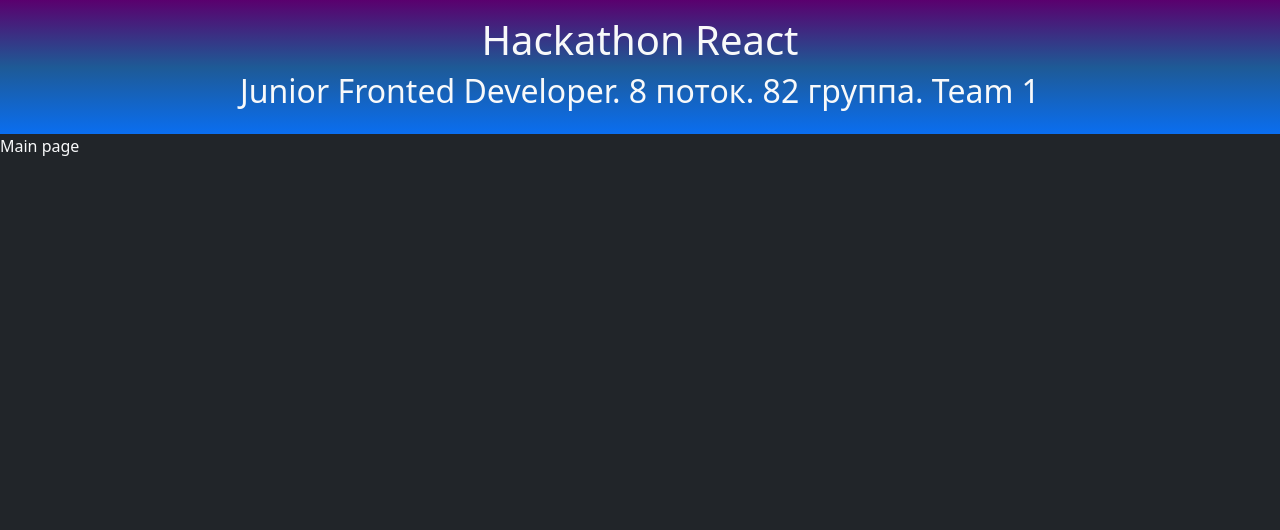
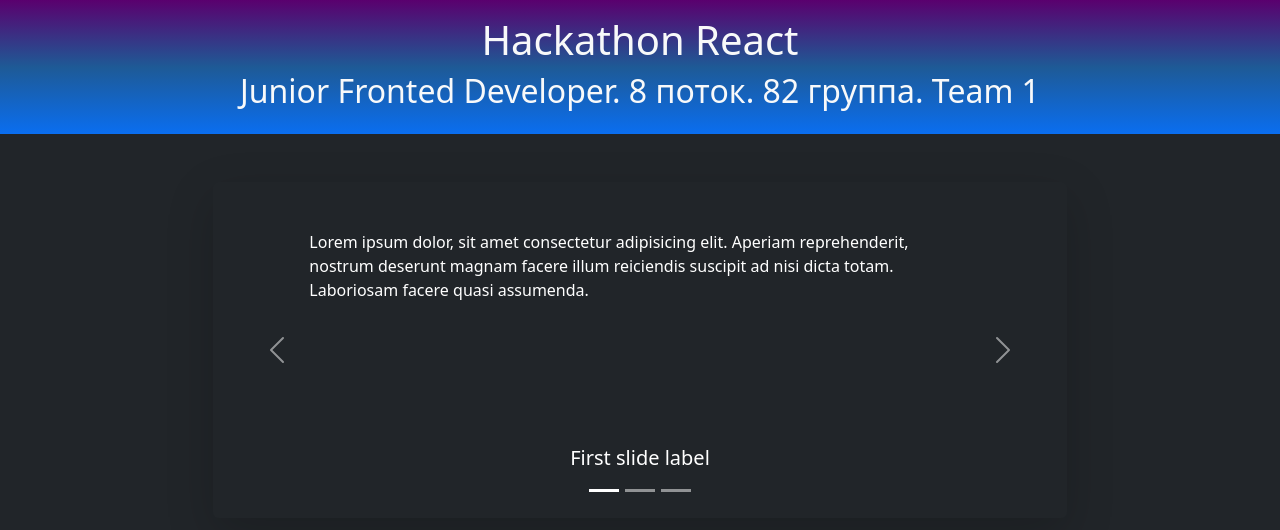
Before and after one commit to absolemDev/hackathon-react-RS, a React (Create React App) app: page / in a window 1280 px wide. Shown: the top 530 px of the page. Built offline with nearby package versions, Linux system fonts and the light colour scheme; no server answers.

Commit message:
add slider component

```diff
--- a/package.json
+++ b/package.json
@@ -9,6 +9,7 @@
     "@testing-library/user-event": "^13.5.0",
     "axios": "^1.4.0",
     "bootstrap": "^5.3.0",
+    "prop-types": "^15.8.1",
     "react": "^18.2.0",
     "react-dom": "^18.2.0",
     "react-redux": "^8.1.1",
--- /dev/null
+++ b/src/app/components/common/slider.jsx
@@ -0,0 +1,73 @@
+import { Carousel } from "bootstrap";
+import React, { useEffect, useRef } from "react";
+import PropTtypes from "prop-types";
+
+const Slider = ({ sliders }) => {
+  const carouselElement = useRef(null);
+  useEffect(() => {
+    const carousel = new Carousel(carouselElement.current);
+    console.log(carousel);
+  }, []);
+  return (
+    <div className="col-8 mx-auto my-5 shadow-lg rounded">
+      <div id="carousel" className="carousel slide" ref={carouselElement}>
+        <div className="carousel-indicators">
+          {sliders.map((item, index) => (
+            <button
+              key={index}
+              type="button"
+              data-bs-target="#carousel"
+              data-bs-slide-to={String(index)}
+              className={index === 0 ? "active" : ""}
+              aria-current={index === 0 ? "true" : "false"}
+              aria-label={`Slide ${index + 1}`}
+            ></button>
+          ))}
+        </div>
+        <div className="carousel-inner px-5">
+          {sliders.map((item, index) => (
+            <div
+              key={index}
+              className={`carousel-item${index === 0 ? " active" : ""}`}
+            >
+              <p className="m-5">{item.content}</p>
+              <div className="carousel-caption d-none d-md-block">
+                <h5>{item.title}</h5>
+              </div>
+            </div>
+          ))}
+        </div>
+        <button
+          className="carousel-control-prev"
+          type="button"
+          data-bs-target="#carousel"
+          data-bs-slide="prev"
+        >
+          <span
+            className="carousel-control-prev-icon"
+            aria-hidden="true"
+          ></span>
+          <span className="visually-hidden">Previous</span>
+        </button>
+        <button
+          className="carousel-control-next"
+          type="button"
+          data-bs-target="#carousel"
+          data-bs-slide="next"
+        >
+          <span
+            className="carousel-control-next-icon"
+            aria-hidden="true"
+          ></span>
+          <span className="visually-hidden">Next</span>
+        </button>
+      </div>
+    </div>
+  );
+};
+
+Slider.propTypes = {
+  sliders: PropTtypes.arrayOf(PropTtypes.object)
+};
+
+export default Slider;
--- a/src/app/components/page/mainPage.jsx
+++ b/src/app/components/page/mainPage.jsx
@@ -1,9 +1,11 @@
 import React from "react";
+import Slider from "../common/slider";
+import { aboutTeam } from "../../content/aboutTeam";
 
 const MainPage = () => {
   return (
     <>
-      <p className="text-light">Main page</p>
+      <Slider sliders={aboutTeam} />
     </>
   );
 };
--- /dev/null
+++ b/src/app/content/aboutTeam.js
@@ -0,0 +1,17 @@
+export const aboutTeam = [
+  {
+    title: "First slide label",
+    content:
+      "Lorem ipsum dolor, sit amet consectetur adipisicing elit. Aperiam reprehenderit, nostrum deserunt magnam facere illum reiciendis suscipit ad nisi dicta totam. Laboriosam facere quasi assumenda."
+  },
+  {
+    title: "First slide label",
+    content:
+      "Lorem ipsum dolor, sit amet consectetur adipisicing elit. Aperiam reprehenderit, nostrum deserunt magnam facere illum reiciendis suscipit ad nisi dicta totam. Laboriosam facere quasi assumenda."
+  },
+  {
+    title: "First slide label",
+    content:
+      "Lorem ipsum dolor, sit amet consectetur adipisicing elit. Aperiam reprehenderit, nostrum deserunt magnam facere illum reiciendis suscipit ad nisi dicta totam. Laboriosam facere quasi assumenda."
+  }
+];
--- a/src/index.css
+++ b/src/index.css
@@ -24,3 +24,8 @@
     rgb(10, 110, 240) 100%
   );
 }
+
+.carousel-item p {
+  color: white;
+  height: 15rem;
+}
```
Also changed, not shown: 1 other file (tests, documents, lock files or other folders).
